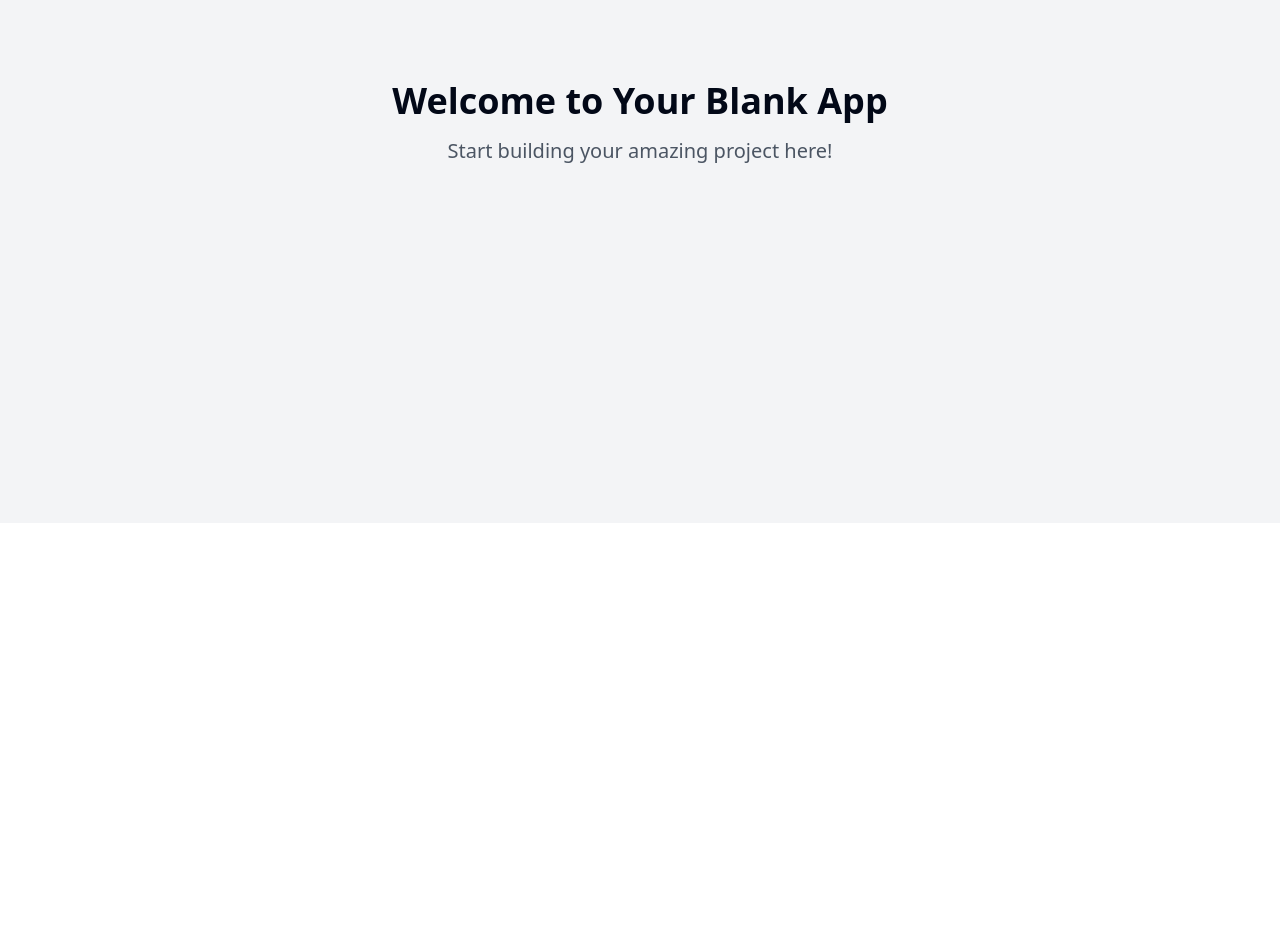
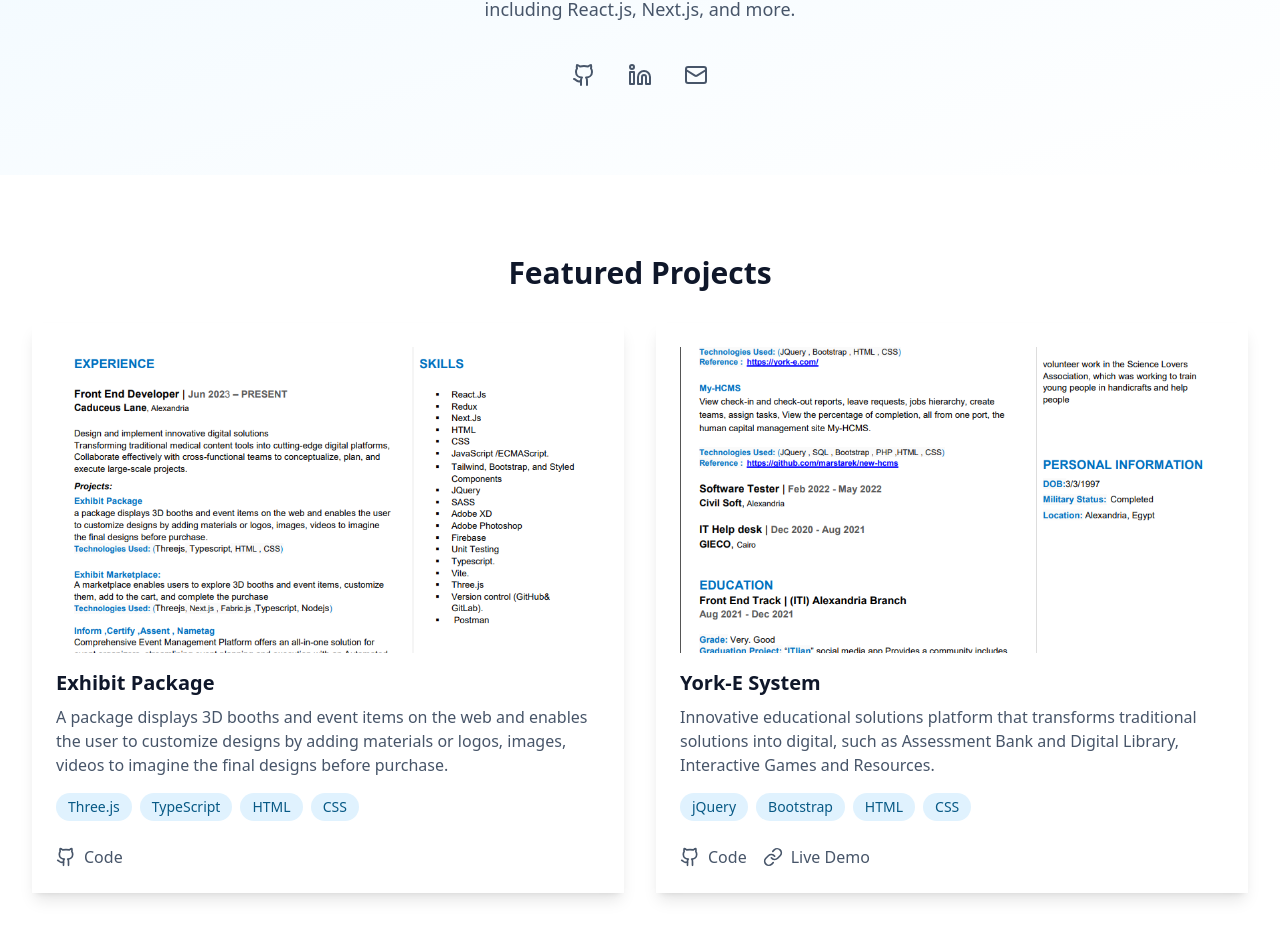
Before and after one commit to marstarek/Tarek-Ahmed, a React (Vite) app: page / in a window 1280 px wide. Shown: the part 277-1214 px from the top of the page. Before the commit the page ends 800 px from the top, so only its background shows below. Built offline with nearby package versions, Linux system fonts and the light colour scheme.

Commit message:
Add portfolio website
Implement a portfolio website with project showcases, skills section, and contact form.

```diff
--- /dev/null
+++ b/src/components/Contact.tsx
@@ -0,0 +1,50 @@
+
+import React from 'react';
+import { Button } from "@/components/ui/button";
+import { Input } from "@/components/ui/input";
+import { Textarea } from "@/components/ui/textarea";
+
+const Contact = () => {
+  const handleSubmit = (e: React.FormEvent) => {
+    e.preventDefault();
+    // Handle form submission
+  };
+
+  return (
+    <section id="contact" className="py-20 bg-white">
+      <div className="container max-w-2xl">
+        <h2 className="section-title text-center">Get In Touch</h2>
+        <form onSubmit={handleSubmit} className="space-y-6">
+          <div>
+            <Input
+              type="text"
+              placeholder="Your Name"
+              required
+              className="w-full"
+            />
+          </div>
+          <div>
+            <Input
+              type="email"
+              placeholder="Your Email"
+              required
+              className="w-full"
+            />
+          </div>
+          <div>
+            <Textarea
+              placeholder="Your Message"
+              required
+              className="w-full min-h-[150px]"
+            />
+          </div>
+          <Button type="submit" className="w-full bg-sky-600 hover:bg-sky-700">
+            Send Message
+          </Button>
+        </form>
+      </div>
+    </section>
+  );
+};
+
+export default Contact;
--- /dev/null
+++ b/src/components/Hero.tsx
@@ -0,0 +1,48 @@
+
+import React from 'react';
+import { Github, Linkedin, Mail } from 'lucide-react';
+
+const Hero = () => {
+  return (
+    <section className="py-20 bg-gradient-to-br from-sky-50 to-white">
+      <div className="container">
+        <div className="max-w-3xl mx-auto text-center">
+          <h1 className="text-4xl md:text-5xl font-bold text-slate-900 mb-6">
+            Front-end Developer
+          </h1>
+          <p className="text-lg text-slate-600 mb-8">
+            Skilled front-end developer experienced in creating and maintaining interactive,
+            and performance-optimized web applications. Proficient in modern front-end technologies
+            including React.js, Next.js, and more.
+          </p>
+          <div className="flex justify-center space-x-4">
+            <a
+              href="https://github.com/marstarek"
+              target="_blank"
+              rel="noopener noreferrer"
+              className="p-2 text-slate-600 hover:text-sky-600"
+            >
+              <Github className="w-6 h-6" />
+            </a>
+            <a
+              href="https://linkedin.com/in/tarek-ahmed-iti"
+              target="_blank"
+              rel="noopener noreferrer"
+              className="p-2 text-slate-600 hover:text-sky-600"
+            >
+              <Linkedin className="w-6 h-6" />
+            </a>
+            <a
+              href="mailto:tarekahmed1568@gmail.com"
+              className="p-2 text-slate-600 hover:text-sky-600"
+            >
+              <Mail className="w-6 h-6" />
+            </a>
+          </div>
+        </div>
+      </div>
+    </section>
+  );
+};
+
+export default Hero;
--- /dev/null
+++ b/src/components/Navigation.tsx
@@ -0,0 +1,24 @@
+
+import React from 'react';
+import { Link } from 'react-router-dom';
+
+const Navigation = () => {
+  return (
+    <nav className="sticky top-0 bg-white/80 backdrop-blur-md shadow-sm z-50">
+      <div className="container mx-auto px-4">
+        <div className="flex justify-between items-center h-16">
+          <Link to="/" className="text-xl font-bold text-sky-600">
+            Tarek Ahmed
+          </Link>
+          <div className="hidden md:flex space-x-8">
+            <a href="#projects" className="text-slate-600 hover:text-sky-600">Projects</a>
+            <a href="#skills" className="text-slate-600 hover:text-sky-600">Skills</a>
+            <a href="#contact" className="text-slate-600 hover:text-sky-600">Contact</a>
+          </div>
+        </div>
+      </div>
+    </nav>
+  );
+};
+
+export default Navigation;
--- /dev/null
+++ b/src/components/Projects.tsx
@@ -0,0 +1,86 @@
+
+import React from 'react';
+import { Github, Link } from 'lucide-react';
+
+interface Project {
+  title: string;
+  description: string;
+  techStack: string[];
+  githubUrl: string;
+  liveUrl?: string;
+  image: string;
+}
+
+const projectsData: Project[] = [
+  {
+    title: "Exhibit Package",
+    description: "A package displays 3D booths and event items on the web and enables the user to customize designs by adding materials or logos, images, videos to imagine the final designs before purchase.",
+    techStack: ["Three.js", "TypeScript", "HTML", "CSS"],
+    githubUrl: "https://github.com/marstarek",
+    image: "/lovable-uploads/2d52a687-cec4-467f-a539-c61f87910077.png"
+  },
+  {
+    title: "York-E System",
+    description: "Innovative educational solutions platform that transforms traditional solutions into digital, such as Assessment Bank and Digital Library, Interactive Games and Resources.",
+    techStack: ["jQuery", "Bootstrap", "HTML", "CSS"],
+    githubUrl: "https://york-e.com/",
+    liveUrl: "https://york-e.com/",
+    image: "/lovable-uploads/7a9f2f7c-f53b-49b7-8744-9e45af28a764.png"
+  }
+];
+
+const Projects = () => {
+  return (
+    <section id="projects" className="py-20 bg-white">
+      <div className="container">
+        <h2 className="section-title text-center">Featured Projects</h2>
+        <div className="grid grid-cols-1 md:grid-cols-2 gap-8">
+          {projectsData.map((project, index) => (
+            <div key={index} className="card group">
+              <div className="aspect-video mb-4 overflow-hidden rounded-lg">
+                <img
+                  src={project.image}
+                  alt={project.title}
+                  className="w-full h-full object-cover"
+                />
+              </div>
+              <h3 className="text-xl font-semibold mb-2">{project.title}</h3>
+              <p className="text-slate-600 mb-4">{project.description}</p>
+              <div className="mb-4">
+                {project.techStack.map((tech, index) => (
+                  <span key={index} className="tech-badge">
+                    {tech}
+                  </span>
+                ))}
+              </div>
+              <div className="flex space-x-4">
+                <a
+                  href={project.githubUrl}
+                  target="_blank"
+                  rel="noopener noreferrer"
+                  className="flex items-center text-slate-600 hover:text-sky-600"
+                >
+                  <Github className="w-5 h-5 mr-2" />
+                  Code
+                </a>
+                {project.liveUrl && (
+                  <a
+                    href={project.liveUrl}
+                    target="_blank"
+                    rel="noopener noreferrer"
+                    className="flex items-center text-slate-600 hover:text-sky-600"
+                  >
+                    <Link className="w-5 h-5 mr-2" />
+                    Live Demo
+                  </a>
+                )}
+              </div>
+            </div>
+          ))}
+        </div>
+      </div>
+    </section>
+  );
+};
+
+export default Projects;
--- /dev/null
+++ b/src/components/Skills.tsx
@@ -0,0 +1,34 @@
+
+import React from 'react';
+
+const skillsData = {
+  "Frontend": ["React.js", "Next.js", "HTML", "CSS", "JavaScript/ECMAScript", "Tailwind", "Bootstrap"],
+  "Tools & Others": ["Git", "Firebase", "Postman", "Adobe XD", "Adobe Photoshop"],
+  "Testing": ["Unit Testing", "TypeScript"],
+};
+
+const Skills = () => {
+  return (
+    <section id="skills" className="py-20 bg-slate-50">
+      <div className="container">
+        <h2 className="section-title text-center">Skills & Technologies</h2>
+        <div className="grid grid-cols-1 md:grid-cols-3 gap-8">
+          {Object.entries(skillsData).map(([category, skills]) => (
+            <div key={category} className="card">
+              <h3 className="text-lg font-semibold mb-4 text-sky-600">{category}</h3>
+              <div className="flex flex-wrap gap-2">
+                {skills.map((skill) => (
+                  <span key={skill} className="tech-badge">
+                    {skill}
+                  </span>
+                ))}
+              </div>
+            </div>
+          ))}
+        </div>
+      </div>
+    </section>
+  );
+};
+
+export default Skills;
--- a/src/index.css
+++ b/src/index.css
@@ -1,101 +1,32 @@
+
 @tailwind base;
 @tailwind components;
 @tailwind utilities;
 
 @layer base {
-  :root {
-    --background: 0 0% 100%;
-    --foreground: 222.2 84% 4.9%;
-
-    --card: 0 0% 100%;
-    --card-foreground: 222.2 84% 4.9%;
-
-    --popover: 0 0% 100%;
-    --popover-foreground: 222.2 84% 4.9%;
-
-    --primary: 222.2 47.4% 11.2%;
-    --primary-foreground: 210 40% 98%;
-
-    --secondary: 210 40% 96.1%;
-    --secondary-foreground: 222.2 47.4% 11.2%;
-
-    --muted: 210 40% 96.1%;
-    --muted-foreground: 215.4 16.3% 46.9%;
-
-    --accent: 210 40% 96.1%;
-    --accent-foreground: 222.2 47.4% 11.2%;
-
-    --destructive: 0 84.2% 60.2%;
-    --destructive-foreground: 210 40% 98%;
-
-    --border: 214.3 31.8% 91.4%;
-    --input: 214.3 31.8% 91.4%;
-    --ring: 222.2 84% 4.9%;
-
-    --radius: 0.5rem;
-
-    --sidebar-background: 0 0% 98%;
-
-    --sidebar-foreground: 240 5.3% 26.1%;
-
-    --sidebar-primary: 240 5.9% 10%;
-
-    --sidebar-primary-foreground: 0 0% 98%;
-
-    --sidebar-accent: 240 4.8% 95.9%;
-
-    --sidebar-accent-foreground: 240 5.9% 10%;
-
-    --sidebar-border: 220 13% 91%;
-
-    --sidebar-ring: 217.2 91.2% 59.8%;
+  html {
+    scroll-behavior: smooth;
   }
 
-  .dark {
-    --background: 222.2 84% 4.9%;
-    --foreground: 210 40% 98%;
-
-    --card: 222.2 84% 4.9%;
-    --card-foreground: 210 40% 98%;
-
-    --popover: 222.2 84% 4.9%;
-    --popover-foreground: 210 40% 98%;
-
-    --primary: 210 40% 98%;
-    --primary-foreground: 222.2 47.4% 11.2%;
-
-    --secondary: 217.2 32.6% 17.5%;
-    --secondary-foreground: 210 40% 98%;
-
-    --muted: 217.2 32.6% 17.5%;
-    --muted-foreground: 215 20.2% 65.1%;
-
-    --accent: 217.2 32.6% 17.5%;
-    --accent-foreground: 210 40% 98%;
-
-    --destructive: 0 62.8% 30.6%;
-    --destructive-foreground: 210 40% 98%;
-
-    --border: 217.2 32.6% 17.5%;
-    --input: 217.2 32.6% 17.5%;
-    --ring: 212.7 26.8% 83.9%;
-    --sidebar-background: 240 5.9% 10%;
-    --sidebar-foreground: 240 4.8% 95.9%;
-    --sidebar-primary: 224.3 76.3% 48%;
-    --sidebar-primary-foreground: 0 0% 100%;
-    --sidebar-accent: 240 3.7% 15.9%;
-    --sidebar-accent-foreground: 240 4.8% 95.9%;
-    --sidebar-border: 240 3.7% 15.9%;
-    --sidebar-ring: 217.2 91.2% 59.8%;
+  body {
+    @apply bg-slate-50 text-slate-900;
   }
 }
 
-@layer base {
-  * {
-    @apply border-border;
+@layer components {
+  .container {
+    @apply max-w-7xl mx-auto px-4 sm:px-6 lg:px-8;
   }
 
-  body {
-    @apply bg-background text-foreground;
+  .section-title {
+    @apply text-3xl font-bold text-slate-900 mb-8;
+  }
+
+  .card {
+    @apply bg-white rounded-lg shadow-lg p-6 hover:shadow-xl transition-shadow duration-300;
+  }
+
+  .tech-badge {
+    @apply inline-block px-3 py-1 rounded-full text-sm font-medium bg-sky-100 text-sky-800 mr-2 mb-2;
   }
 }
--- a/src/pages/Index.tsx
+++ b/src/pages/Index.tsx
@@ -1,12 +1,20 @@
-// Update this page (the content is just a fallback if you fail to update the page)
+
+import Navigation from '@/components/Navigation';
+import Hero from '@/components/Hero';
+import Projects from '@/components/Projects';
+import Skills from '@/components/Skills';
+import Contact from '@/components/Contact';
 
 const Index = () => {
   return (
-    <div className="min-h-screen flex items-center justify-center bg-gray-100">
-      <div className="text-center">
-        <h1 className="text-4xl font-bold mb-4">Welcome to Your Blank App</h1>
-        <p className="text-xl text-gray-600">Start building your amazing project here!</p>
-      </div>
+    <div className="min-h-screen">
+      <Navigation />
+      <main>
+        <Hero />
+        <Projects />
+        <Skills />
+        <Contact />
+      </main>
     </div>
   );
 };
```
Also changed, not shown: public/lovable-uploads/2d52a687-cec4-467f-a539-c61f87910077.png (added), public/lovable-uploads/7a9f2f7c-f53b-49b7-8744-9e45af28a764.png (added).
